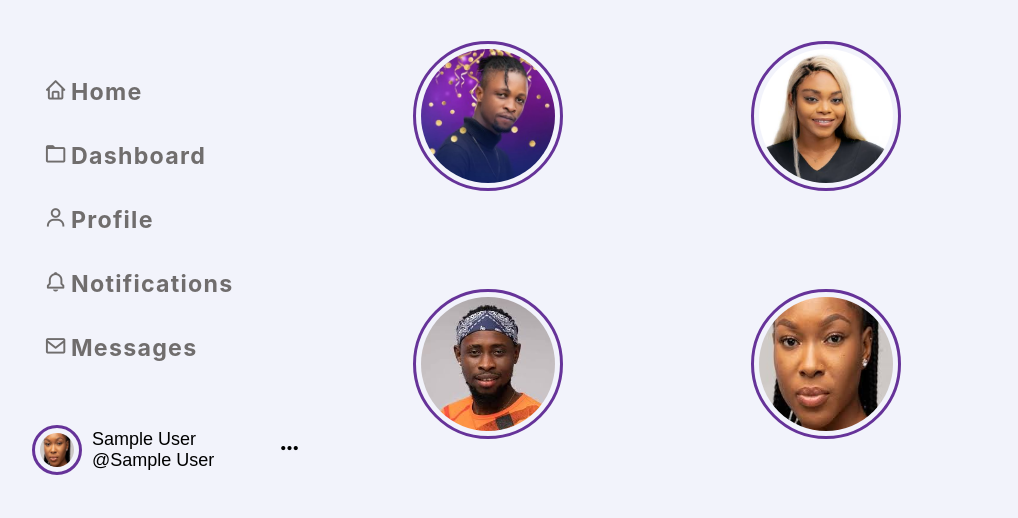
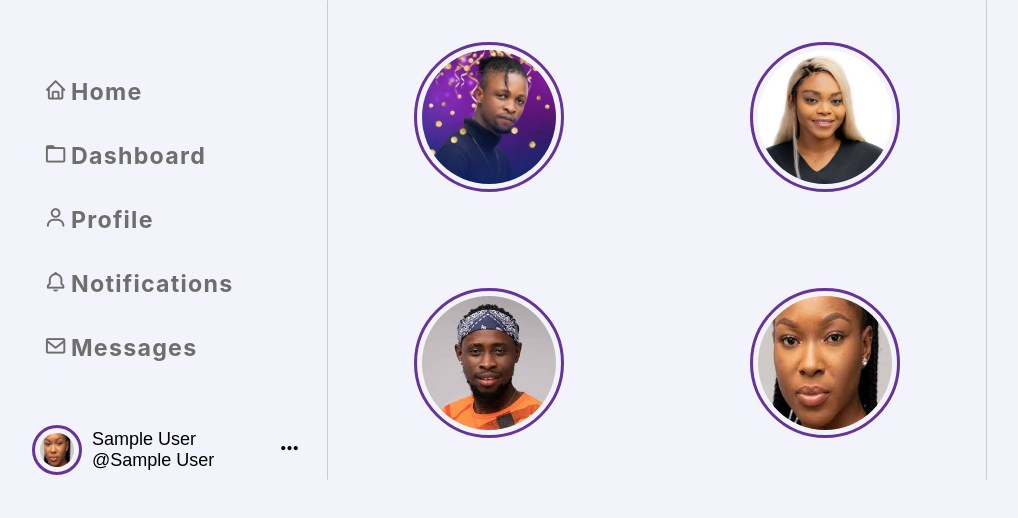
Before and after one commit to ishuacharis/vue-poll, a Vue app: page / in a window 1280 px wide. Shown: the top 518 px of the page, without its empty margins (133-1151 px from the left). Built offline with nearby package versions, Linux system fonts and the light colour scheme; no server answers; sample sign-in values are in the browser's storage.

Commit message:
setup pusher and laravel-echo

```diff
--- a/package.json
+++ b/package.json
@@ -9,6 +9,8 @@
   },
   "dependencies": {
     "core-js": "^3.8.3",
+    "laravel-echo": "^1.10.0",
+    "pusher-js": "^7.0.3",
     "vee-validate": "^4.1.12",
     "vue": "^3.0.5",
     "vue-router": "^4.0.3",
--- a/src/components/HousemateList/HousemateList.css
+++ b/src/components/HousemateList/HousemateList.css
@@ -6,4 +6,7 @@
     width: 100%;
     height: 100%;
     align-self: center;
+    border: 1px solid transparent;
+    border-left-color: #ccc;
+    border-right-color: #ccc;
 }
--- a/src/main.js
+++ b/src/main.js
@@ -3,6 +3,23 @@ import App from './App.vue'
 import router from './router'
 import store from './store'
 
+
+import Echo from 'laravel-echo';
+
+require('pusher-js');
+
+const OPTIONS = {
+        broadcaster: 'pusher',
+        key: process.env.VUE_APP_PUSHER_APP_KEY,
+        cluster: process.env.PUSHER_APP_CLUSTER,
+        forceTLS: true
+};
+
+const echo =   new Echo(OPTIONS);
+echo.channel('connection').listen('notifications', (e) => {
+  console.log(`Listening to socket`);
+  console.log(e)
+});
 const app = createApp(App)
 
 app
```
Also changed, not shown: src/App.vue (+12 -0 lines), 1 other file (tests, documents, lock files or other folders).
